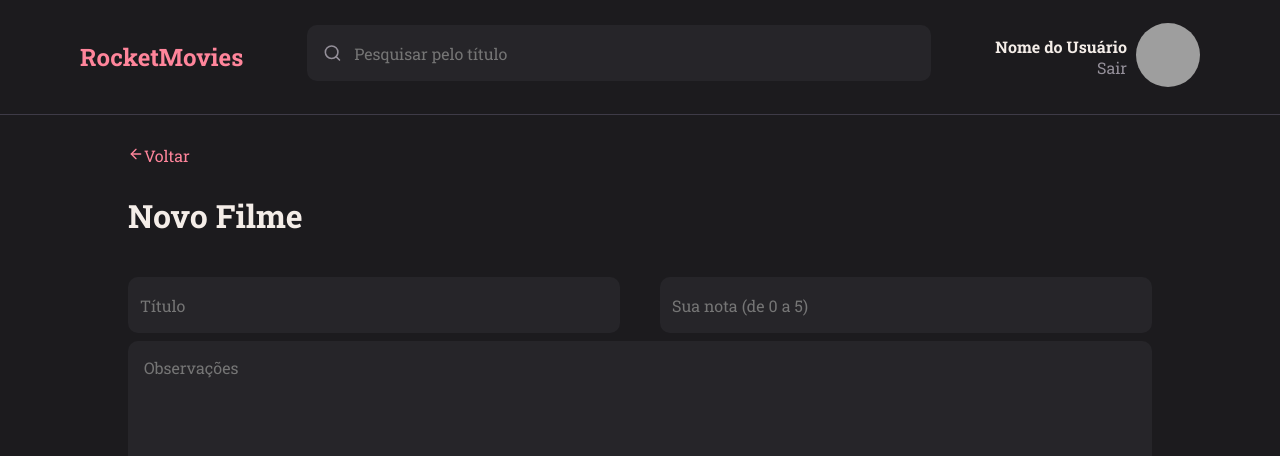
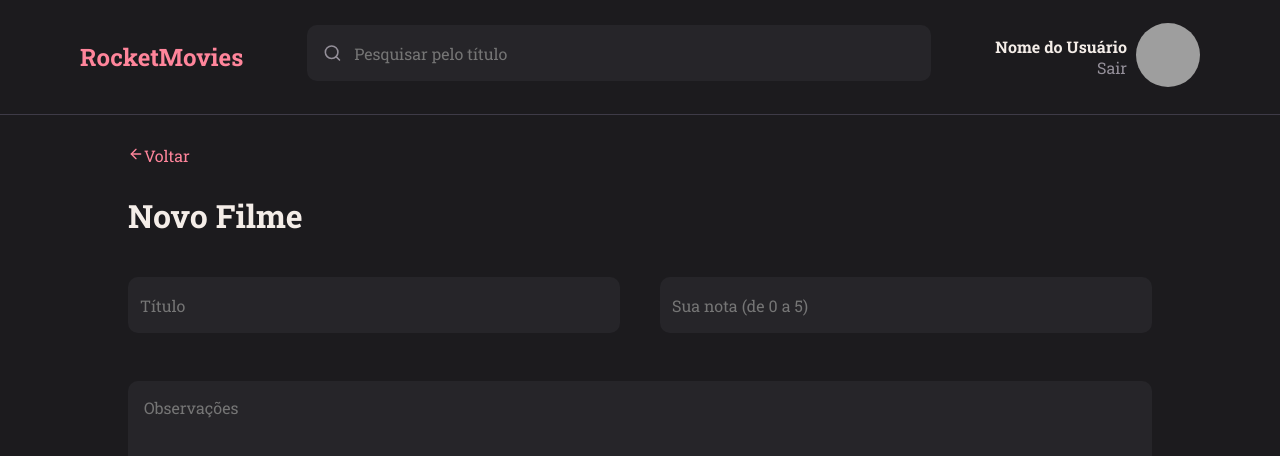
Before and after one commit to Pedro558/RocketMovies-front-end, a React (Vite) app: page /new in a window 1280 px wide. Shown: the top 456 px of the page. Built offline with nearby package versions, Linux system fonts and the light colour scheme; grey boxes are pictures that could not be loaded.

Commit message:
:recycle: refactor: margin and height from textarea

```diff
--- a/src/components/Textarea/styles.js
+++ b/src/components/Textarea/styles.js
@@ -2,7 +2,7 @@ import styled from 'styled-components'
 
 export const Container = styled.textarea`
   width: 100%;
-  height: 150px;
+  height: 200px;
 
   background-color: ${({theme}) => theme.COLORS.BACKGROUND_800};
   color: ${({theme}) => theme.COLORS.WHITE};
@@ -10,7 +10,7 @@ export const Container = styled.textarea`
   border: none;
   resize: none;
 
-  margin-bottom: 8px;
+  margin: 40px 0 40px;
   border-radius: 10px;
   padding: 16px;
 
```
